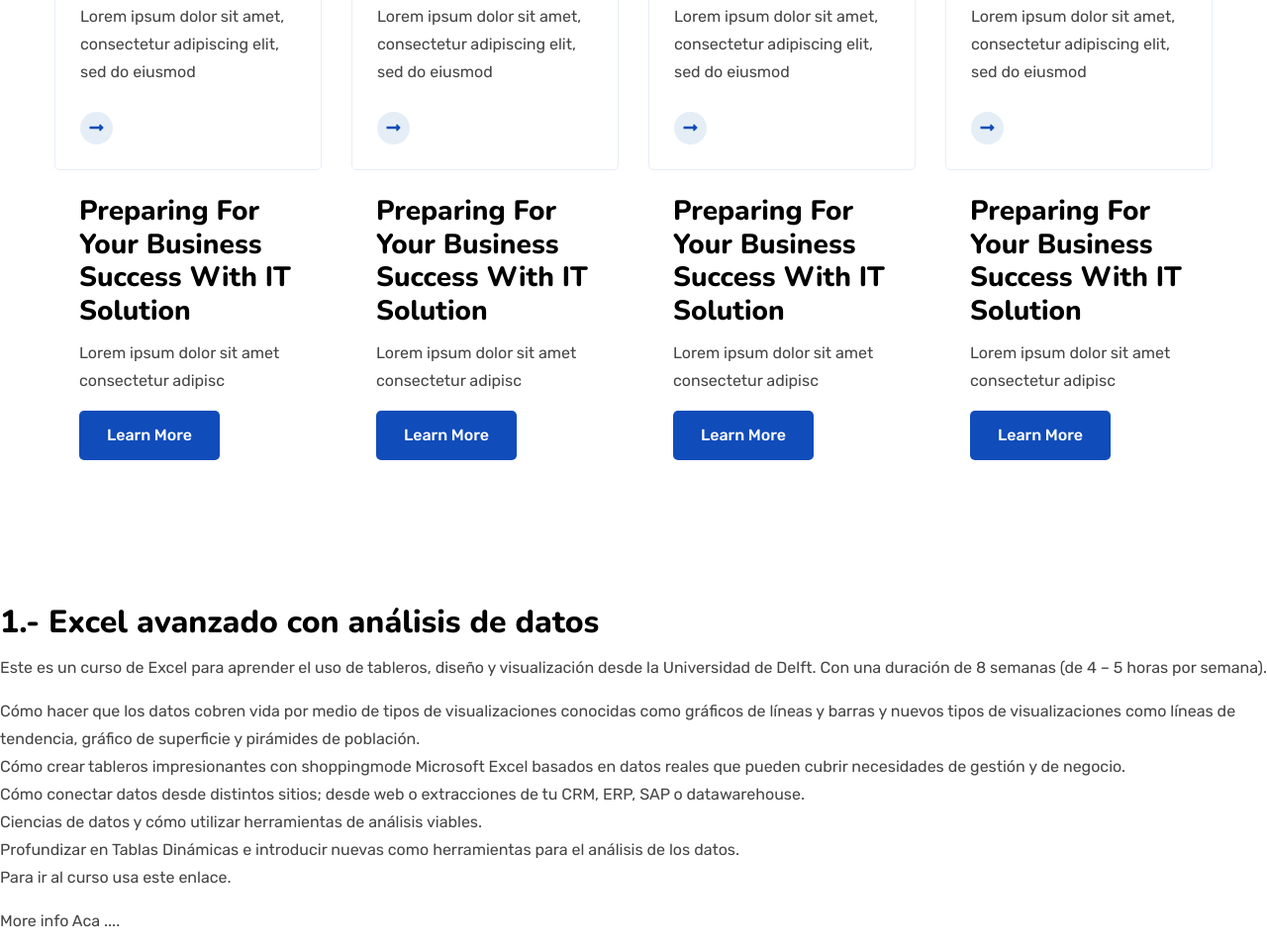
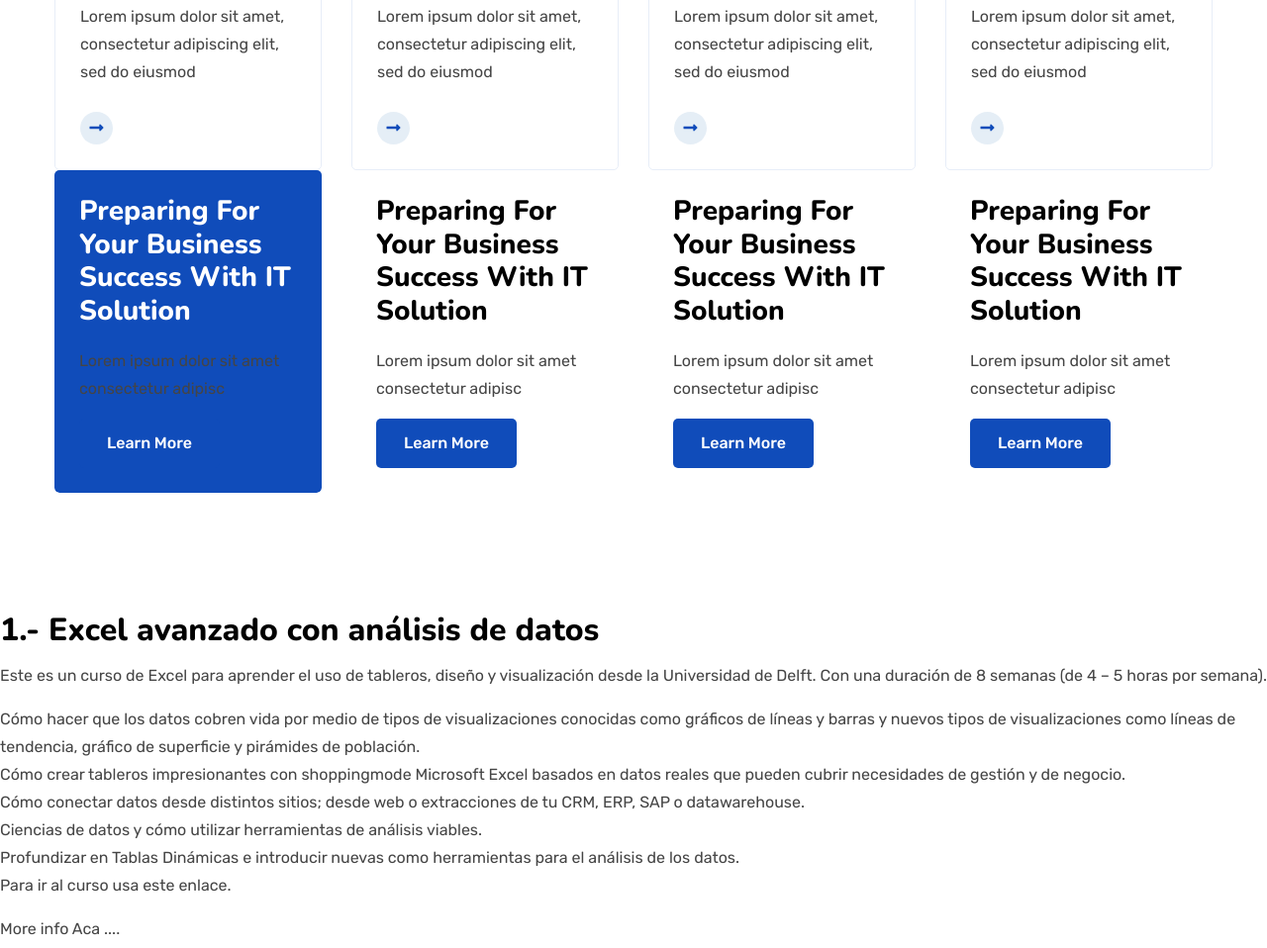
Before and after one commit to DanielCanaviriMenaWebDeveloper/Website-Restly-with-HTML-CSS-and-JS, a plain HTML site: page index.html in a window 1280 px wide. Shown: the part 1067-2025 px from the top of the page at 99% size. Drawn offline with nearby package versions, Linux system fonts and the light colour scheme.

Commit message:
Aplicando estilos a los elementos dentro service-hover

```diff
--- a/assets/css/style.css
+++ b/assets/css/style.css
@@ -41,7 +41,7 @@ h1, h2, h3, h4, h5, h6 {
 }
 
 /* 84 */
-.text-white h1 {
+.text-white h1, .text-white h3 {
     color: white;
 }
 
@@ -148,6 +148,11 @@ img {
 /* 769 */
 .bg-lighter {
     background-color: #e5eef6;
+}
+
+/* 754 */
+.bg-blue {
+    background-color: #104cba;
 }
 
 /* 754 */
@@ -428,3 +433,8 @@ h1, h2, h3, h4, h5, h6 {
     border-radius: 50px;
     text-align: center;
 }
+
+/* 6309 */
+.service-hover h3 {
+    margin-bottom: 20px;
+}
--- a/index.html
+++ b/index.html
@@ -144,7 +144,7 @@
                                     </a>
                                 </div>
 
-                                <div class="service-hover">
+                                <div class="service-hover bg-blue text-white">
                                     <h3>Preparing For Your Business Success With IT Solution</h3>
                                     <p>Lorem ipsum dolor sit amet consectetur adipisc</p>
                                     <a class="theme-btn" href="service-details.html">
```
